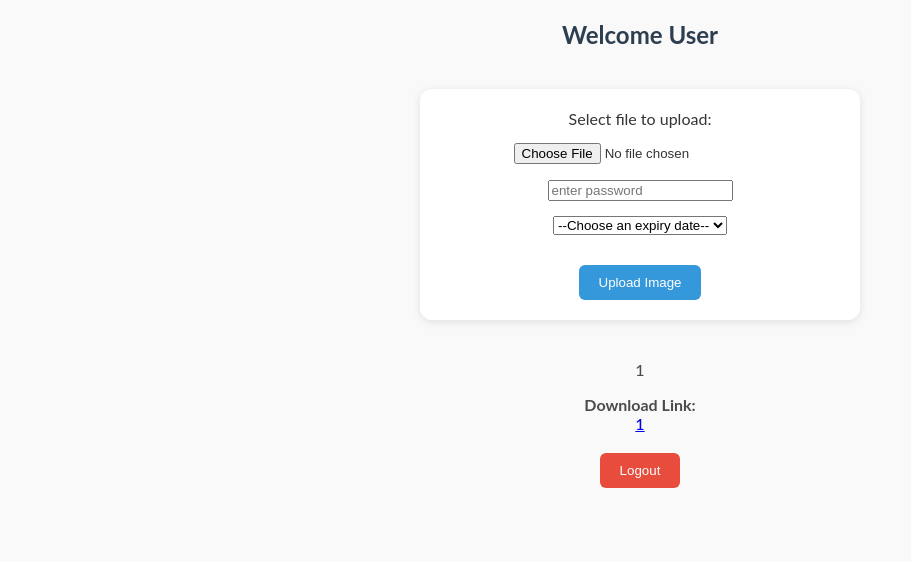
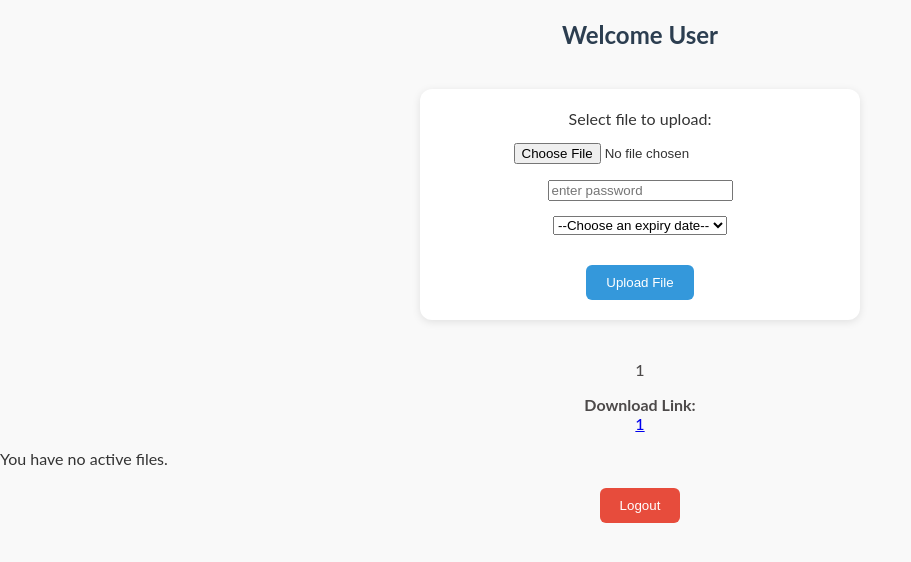
Before and after one commit to NabilAbdelouahed/secure-file-sharing, a PHP site: page /dashboard.php in a window 1280 px wide. Shown: the top 562 px of the page, without its empty margins (0-911 px from the left). Run offline with PHP 8.4, Linux system fonts and the light colour scheme; the visitor is signed in with stand-in values (Sample User, id 1); data comes from the database, SQL or seed files in the repository; both versions use the stored data as it was after the commit.

Commit message:
add active files table + expiry management

```diff
--- a/dashboard.css
+++ b/dashboard.css
@@ -102,3 +102,17 @@ form[action*="logout.php"] button:hover {
   text-align: center;
   font-size: 16px;
 }
+
+table {
+  border-collapse: collapse;
+  width: 100%;
+  margin-top: 1rem;
+}
+th, td {
+  border: 1px solid #ccc;
+  text-align: left;
+  padding: 0.5rem;
+}
+th {
+  background-color: #f0f0f0;
+}
--- a/dashboard.php
+++ b/dashboard.php
@@ -10,6 +10,12 @@ if (!isset($_SESSION['user_id']) || time() > $_SESSION['expires_at']) {
 
 $user = execute_query("SELECT username FROM users WHERE id = ?", [$_SESSION['user_id']]);
 $username = $user[0]['username'] ?? 'User';
+
+$files = execute_query("
+    SELECT id, original_name, password_hash, expires_at
+    FROM files
+    WHERE user_id = ? AND (expires_at IS NULL OR expires_at > datetime('now'))
+", [$_SESSION['user_id']]);
 
 ?>
 
@@ -35,7 +41,7 @@ $username = $user[0]['username'] ?? 'User';
       <option value="2">2 days</option>
       <option value="7">7 days</option>
     </select><br/>
-      <input type="submit" value="Upload Image" name="submit">
+      <input type="submit" value="Upload File" name="submit">
     </form>
 
     <script>
@@ -50,7 +56,7 @@ $username = $user[0]['username'] ?? 'User';
     const maxSize = 10 * 1024 * 1024; // 10 MB
     if (input.files[0].size > maxSize) {
       alert("File is too large! Must be under 10MB.");
-      input.value = ""; // Clear the input
+      input.value = "";
     }
     }
     </script>
@@ -68,6 +74,49 @@ $username = $user[0]['username'] ?? 'User';
       <?php unset($_SESSION['download_link']); ?>
     <?php endif; ?>
 
+    <?php if (!empty($files)): ?>
+      <h3>Your Active Files</h3>
+      <table cellpadding="8" cellspacing="0">
+        <thead>
+          <tr>
+            <th>Filename</th>
+            <th>Download Link</th>
+            <th>Password Protected</th>
+            <th>Expires At</th>
+            <th>Action</th>
+          </tr>
+        </thead>
+        <tbody>
+          <?php foreach ($files as $file): ?>
+            <tr>
+              <td><?php echo htmlspecialchars($file['original_name']); ?></td>
+              <td>
+                <a href="download.php?file=<?php echo urlencode($file['id']); ?>" target="_blank">
+                  Download
+                </a>
+              </td>
+              <td><?php echo empty($file['password_hash']) ? 'No' : 'Yes'; ?></td>
+              <td>
+                <?php
+                  echo $file['expires_at']
+                    ? htmlspecialchars(date('Y-m-d H:i', strtotime($file['expires_at'])))
+                    : 'Never';
+                ?>
+              </td>
+              <td>
+                <form method="post" action="expireFile.php" style="margin:0">
+                <input type="hidden" name="file_id" value="<?php echo (int)$file['id']; ?>">
+                <button type="submit">Expire now</button>
+                </form>
+              </td>
+            </tr>
+          <?php endforeach; ?>
+        </tbody>
+      </table>
+    <?php else: ?>
+      <p>You have no active files.</p>
+    <?php endif; ?>
+
     <form method="post" action="./auth/logout.php">
       <button type="submit">Logout</button>
     </form>
```
Also changed, not shown: expireFile.php (added, +22 -0 lines), database/mydb.db, 1 other file.
